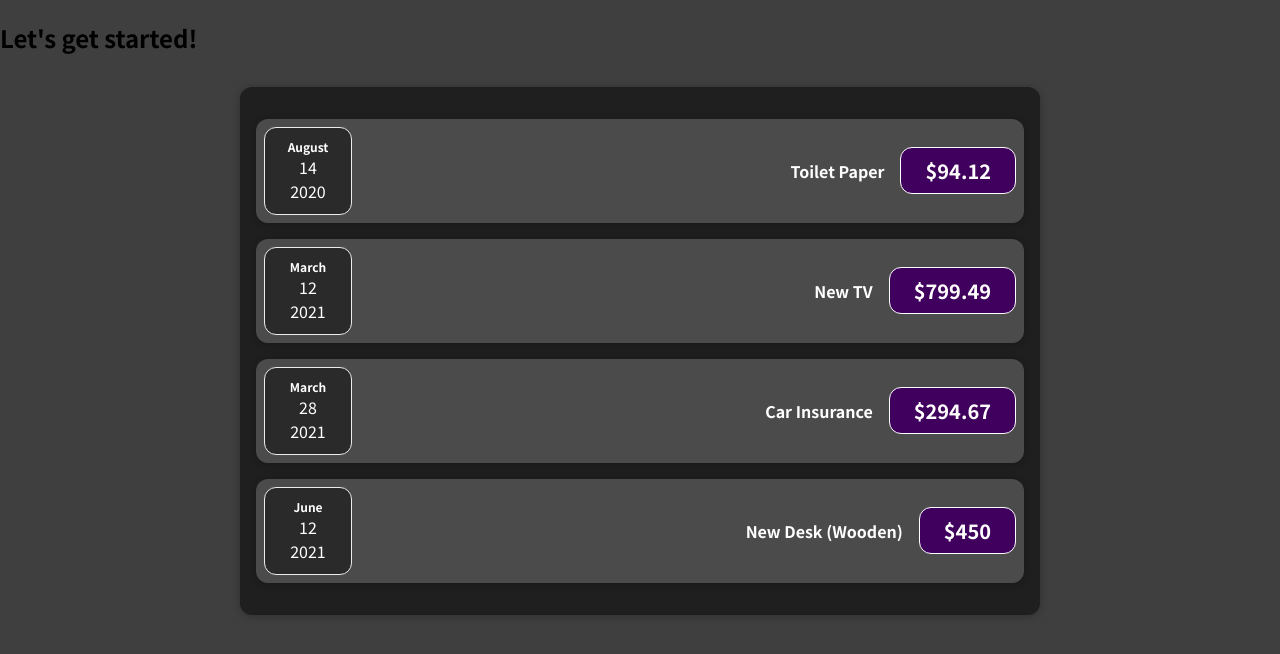
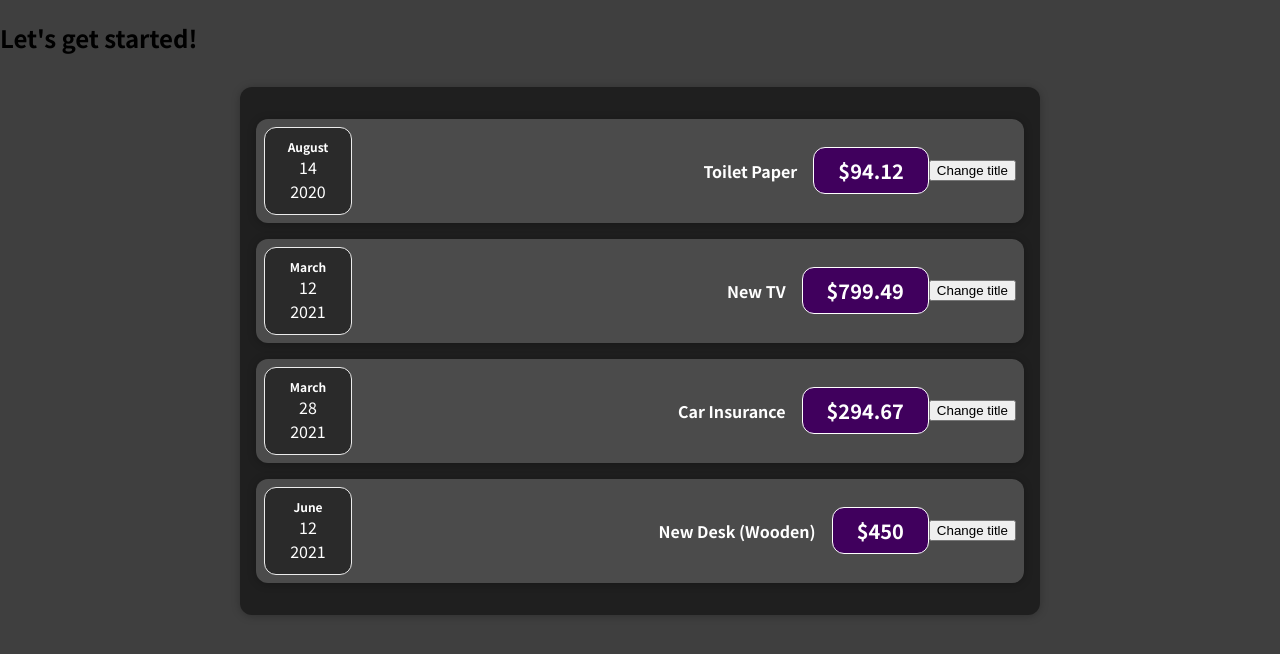
Before and after one commit to CarolinaMaffia/React-Course, a React (Create React App) app: page / in a window 1280 px wide. Shown: the top 654 px of the page. Built offline with nearby package versions, Linux system fonts and the light colour scheme.

Commit message:
hooks example

```diff
--- a/src/App.js
+++ b/src/App.js
@@ -1,5 +1,4 @@
-import ExpenseItem from './components/ExpenseItem';
-import Expenses from './components/Expenses';
+import Expenses from './components/Expenses/Expenses';
 
 function App() {
 
--- a/src/components/ExpenseItem.js
+++ /dev/null
@@ -1,20 +0,0 @@
-import Card from './Card';
-import ExpenseDate from './ExpenseDate';
-import './expenseItem.css';
-
-function ExpenseItem(props) {
-
-    return (
-        <Card className="expense-item">
-            <div className="expense-item__description">
-                <ExpenseDate date={props.date} />
-            </div>
-            <div>
-                <h2>{props.title}</h2>
-            </div>
-            <div className="expense-item__price">${props.amount}</div>
-        </Card>
-    )
-}
-
-export default ExpenseItem;
--- a/src/components/ExpenseDate.js
+++ b/src/components/Expenses/ExpenseDate/ExpenseDate.js
@@ -1,6 +1,6 @@
 import './expenseDate.css';
 
-function ExpenseDate(props) {
+const ExpenseDate = (props) => {
 
     const month = props.date.toLocaleString('en-US', { month: 'long' });
     const day = props.date.toLocaleString('en-US', { day: '2-digit' });
--- /dev/null
+++ b/src/components/Expenses/ExpenseItem/ExpenseItem.js
@@ -0,0 +1,29 @@
+import ExpenseDate from '../ExpenseDate/ExpenseDate';
+import Card from '../../UI/Card/Card';
+
+import './expenseItem.css';
+import { useState } from 'react';
+
+const ExpenseItem = (props) => {
+
+    const [title, setTitle] = useState(props.title);
+
+    const handleClick = () => {
+         setTitle('Updated!');
+    }
+
+    return (
+        <Card className="expense-item">
+            <div className="expense-item__description">
+                <ExpenseDate date={props.date} />
+            </div>
+            <div>
+                <h2>{title}</h2>
+            </div>
+            <div className="expense-item__price">${props.amount}</div>
+            <button onClick={handleClick}>Change title</button>
+        </Card>
+    )
+}
+
+export default ExpenseItem;
--- a/src/components/Expenses.js
+++ b/src/components/Expenses/Expenses.js
@@ -1,9 +1,9 @@
-import Card from "./Card";
-import ExpenseItem from "./ExpenseItem";
+import ExpenseItem from "./ExpenseItem/ExpenseItem";
+import Card from "../UI/Card/Card";
 import './expenses.css';
 
 
-function Expenses(props) {
+const Expenses = (props) => {
 
     return (
         <Card className="expenses">
--- a/src/components/Card.js
+++ b/src/components/UI/Card/Card.js
@@ -1,6 +1,6 @@
 import './card.css';
 
-function Card(props) {
+const Card = (props) => {
     const classes = 'card ' + props.className;
     return (
         <div className={classes}>{props.children}</div>
```
Also changed, not shown: src/components/Expenses/ExpenseDate/expenseDate.css (renamed from src/components/expenseDate.css), src/components/Expenses/ExpenseItem/expenseItem.css (renamed from src/components/expenseItem.css), src/components/Expenses/expenses.css (renamed from src/components/expenses.css), src/components/UI/Card/card.css (renamed from src/components/card.css), 1 other file (tests, documents, lock files or other folders).
